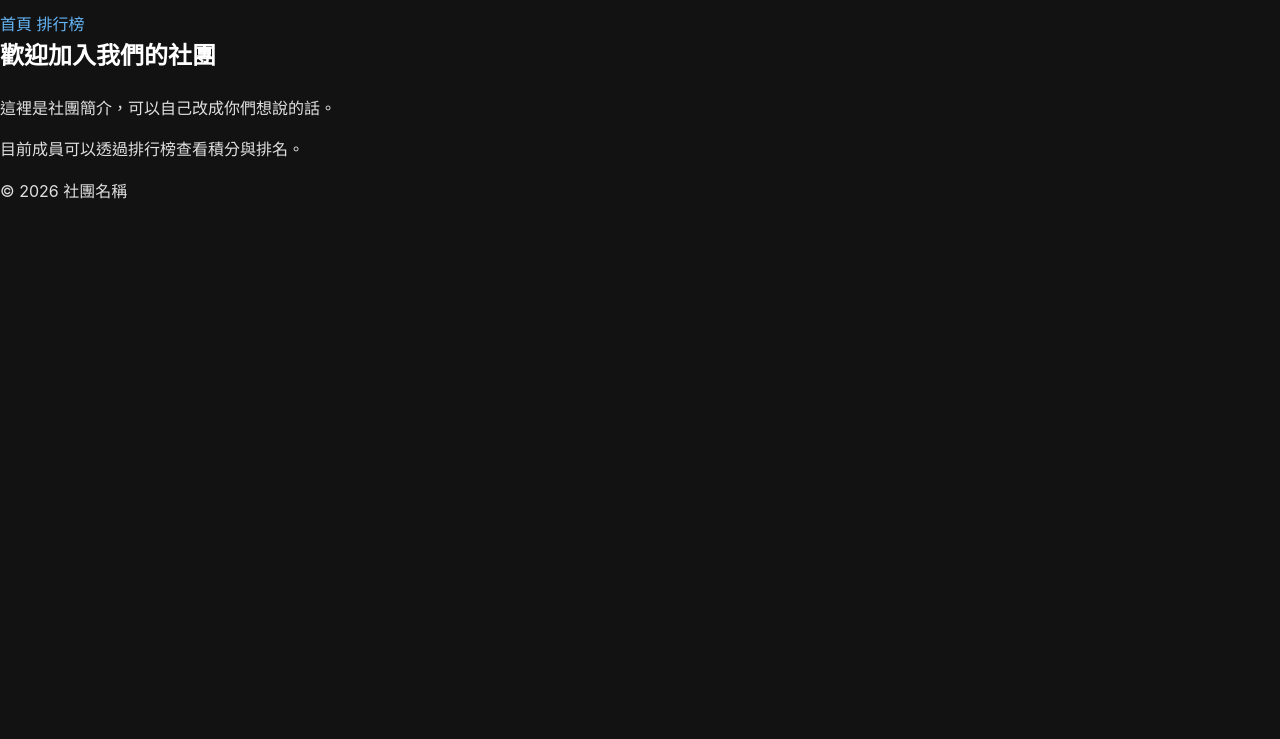
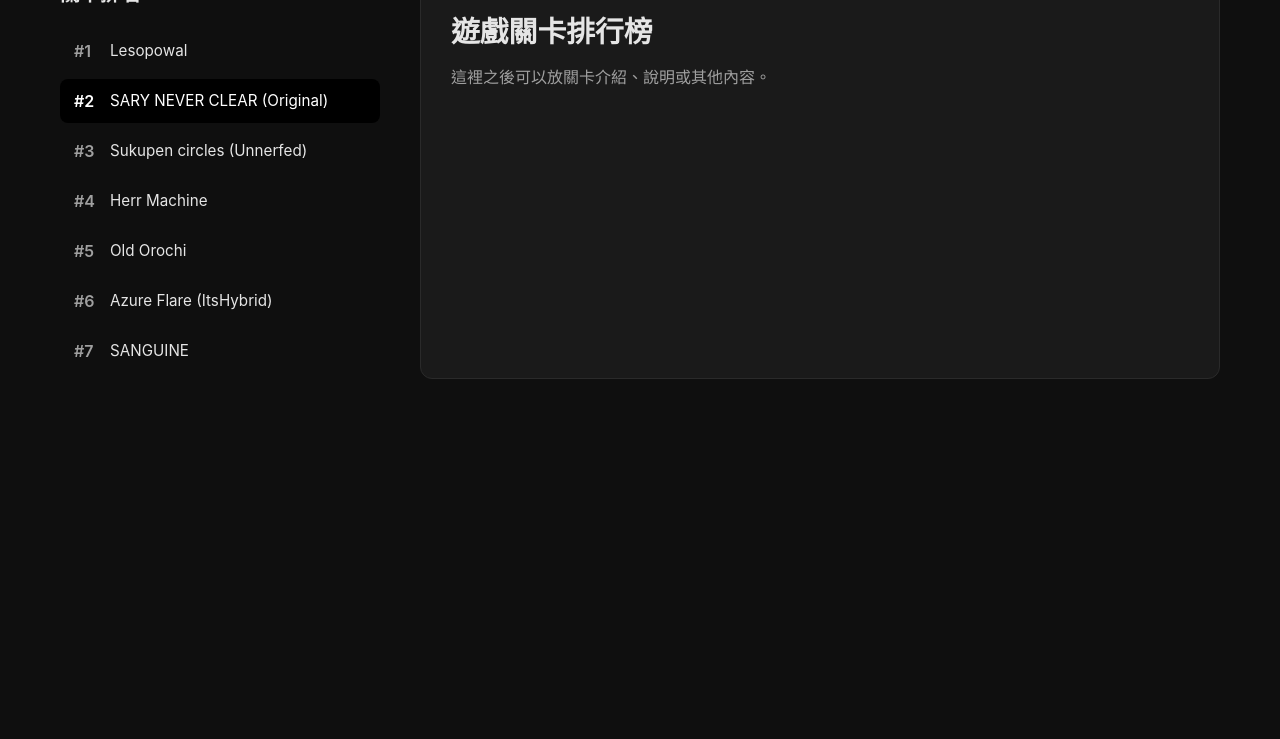
Before and after one commit to gaspn26/mazj.github.io, a plain HTML site: page index.html in a window 1280 px wide. Shown: the part 61-800 px from the top of the page. Drawn offline with Linux system fonts and the light colour scheme.

Commit message:
update index.html

```diff
--- a/index.html
+++ b/index.html
@@ -3,26 +3,170 @@
 <head>
   <meta charset="UTF-8">
   <meta name="viewport" content="width=device-width, initial-scale=1.0">
-  <title>社團首頁</title>
-  <link rel="stylesheet" href="style.css">
+  <title>遊戲關卡排名</title>
+  <style>
+    :root {
+      --bg: #0f0f0f;
+      --surface: #1a1a1a;
+      --text: #e5e5e5;
+      --text-dim: #a0a0a0;
+      --highlight-bg: #000000;
+      --highlight-text: #ffffff;
+      --border: #2a2a2a;
+      --accent: #64b5f6;
+    }
+
+    * {
+      margin: 0;
+      padding: 0;
+      box-sizing: border-box;
+    }
+
+    body {
+      background-color: var(--bg);
+      color: var(--text);
+      font-family: -apple-system, BlinkMacSystemFont, "Segoe UI", Roboto, "Helvetica Neue", Arial, sans-serif;
+      line-height: 1.5;
+      min-height: 100vh;
+    }
+
+    .container {
+      display: flex;
+      max-width: 1200px;
+      margin: 0 auto;
+      padding: 40px 20px;
+      gap: 40px;
+    }
+
+    /* 左側排名區塊 */
+    .ranking {
+      width: 320px;
+      flex-shrink: 0;
+    }
+
+    .ranking h2 {
+      font-size: 1.25rem;
+      margin-bottom: 20px;
+      color: var(--text);
+      font-weight: 600;
+    }
+
+    .rank-list {
+      list-style: none;
+    }
+
+    .rank-item {
+      display: flex;
+      align-items: center;
+      padding: 10px 14px;
+      margin-bottom: 6px;
+      border-radius: 8px;
+      transition: background 0.2s;
+      cursor: default;
+    }
+
+    .rank-item:hover {
+      background: #222;
+    }
+
+    /* 排名號碼 */
+    .rank-number {
+      width: 36px;
+      font-weight: 600;
+      color: var(--text-dim);
+      flex-shrink: 0;
+    }
+
+    /* 關卡名稱 */
+    .rank-name {
+      flex: 1;
+      font-size: 0.95rem;
+    }
+
+    /* 高亮項目（像圖片中的 #2） */
+    .rank-item.highlight {
+      background: var(--highlight-bg);
+      color: var(--highlight-text);
+    }
+
+    .rank-item.highlight .rank-number {
+      color: var(--highlight-text);
+    }
+
+    /* 右側內容區（之後可以放其他東西） */
+    .main-content {
+      flex: 1;
+      background: var(--surface);
+      border: 1px solid var(--border);
+      border-radius: 12px;
+      padding: 30px;
+      min-height: 400px;
+    }
+
+    .main-content h1 {
+      font-size: 1.8rem;
+      margin-bottom: 12px;
+    }
+
+    .main-content p {
+      color: var(--text-dim);
+    }
+
+    /* 手機版調整 */
+    @media (max-width: 768px) {
+      .container {
+        flex-direction: column;
+        padding: 20px 16px;
+      }
+
+      .ranking {
+        width: 100%;
+      }
+    }
+  </style>
 </head>
 <body>
-  <header>
-    <h1>我們的社團</h1>
-    <nav>
-      <a href="index.html">首頁</a>
-      <a href="ranking.html">排行榜</a>
-    </nav>
-  </header>
+  <div class="container">
+    <!-- 左側排名 -->
+    <aside class="ranking">
+      <h2>關卡排名</h2>
+      <ul class="rank-list">
+        <li class="rank-item">
+          <span class="rank-number">#1</span>
+          <span class="rank-name">Lesopowal</span>
+        </li>
+        <li class="rank-item highlight">
+          <span class="rank-number">#2</span>
+          <span class="rank-name">SARY NEVER CLEAR (Original)</span>
+        </li>
+        <li class="rank-item">
+          <span class="rank-number">#3</span>
+          <span class="rank-name">Sukupen circles (Unnerfed)</span>
+        </li>
+        <li class="rank-item">
+          <span class="rank-number">#4</span>
+          <span class="rank-name">Herr Machine</span>
+        </li>
+        <li class="rank-item">
+          <span class="rank-number">#5</span>
+          <span class="rank-name">Old Orochi</span>
+        </li>
+        <li class="rank-item">
+          <span class="rank-number">#6</span>
+          <span class="rank-name">Azure Flare (ItsHybrid)</span>
+        </li>
+        <li class="rank-item">
+          <span class="rank-number">#7</span>
+          <span class="rank-name">SANGUINE</span>
+        </li>
+      </ul>
+    </aside>
 
-  <main>
-    <h2>歡迎加入我們的社團</h2>
-    <p>這裡是社團簡介，可以自己改成你們想說的話。</p>
-    <p>目前成員可以透過排行榜查看積分與排名。</p>
-  </main>
-
-  <footer>
-    <p>© 2026 社團名稱</p>
-  </footer>
+    <!-- 右側主要內容（之後可以放介紹或其他東西） -->
+    <main class="main-content">
+      <h1>遊戲關卡排行榜</h1>
+      <p>這裡之後可以放關卡介紹、說明或其他內容。</p>
+    </main>
+  </div>
 </body>
 </html>
```
